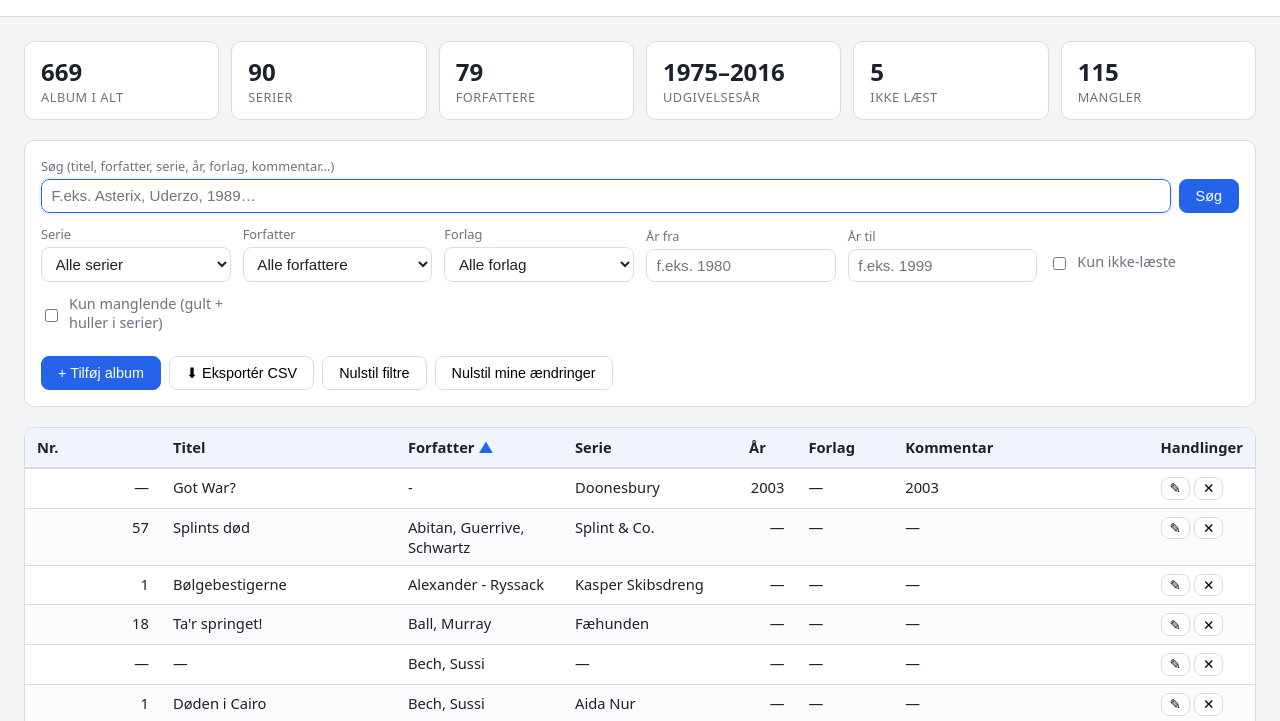
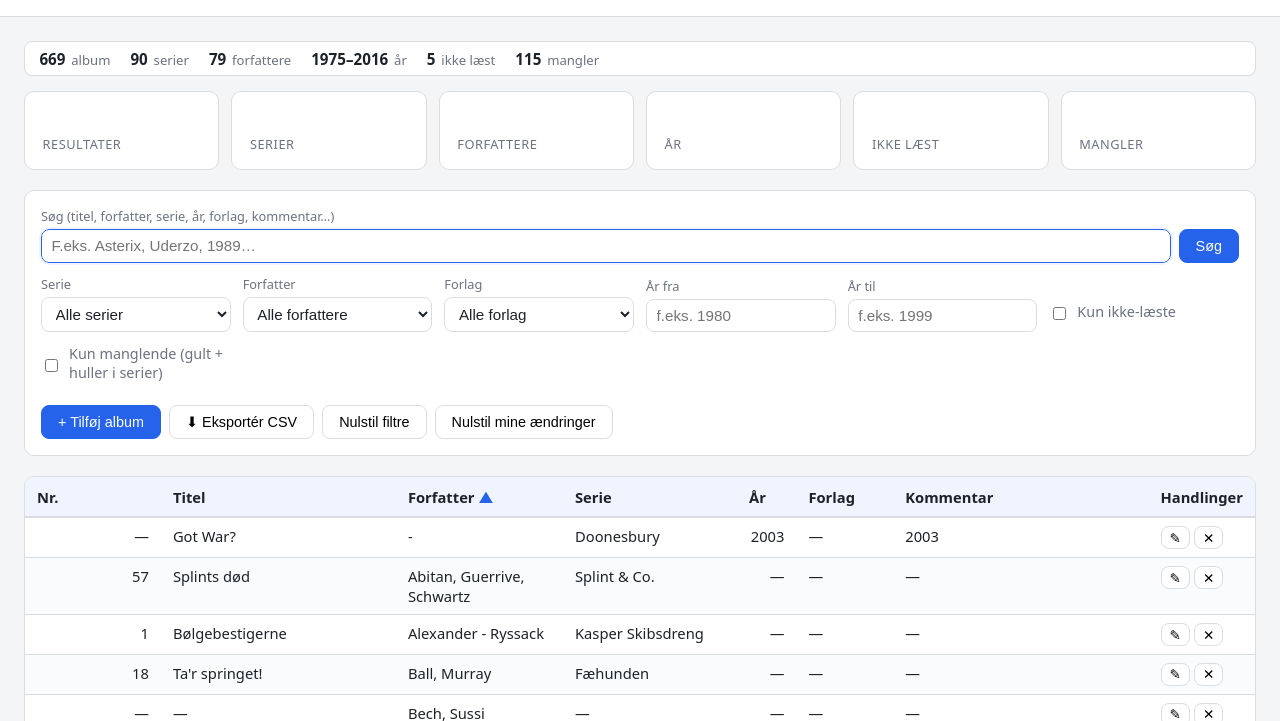
Before and after one commit to jenswclausen-python/Tegneserier, a plain HTML site: page index.html in a window 1280 px wide. Shown: the part 76-797 px from the top of the page. Drawn offline with Linux system fonts and the light colour scheme.

Commit message:
Kompakt statistik-linje + bokse med søgeresultater
- De 6 øverste statistikbokse er nu én smal, lav linje
- Nye større bokse under: viser resultater/serier/forfattere/år/
  ikke-læst/mangler for den aktuelle søgning/filtrering — tomme ved
  ren index-visning (harAktivSoegning)
- 6 nye tests for harAktivSoegning; index.html regenereret

Co-authored-by: jenswclausen-python <jenswclausen-python@users.noreply.github.com>

```diff
--- a/index.html
+++ b/index.html
@@ -30,9 +30,22 @@
   header h1 { margin: 0; font-size: 1.4rem; }
   header p { margin: 0.25rem 0 0; color: var(--muted); font-size: 0.9rem; }
   main { padding: 1.5rem; max-width: 1400px; margin: 0 auto; }
-  .stat-kort {
+  .stat-linje {
+    display: flex;
+    flex-wrap: wrap;
+    gap: 0.4rem 1.25rem;
+    background: var(--kort);
+    border: 1px solid var(--kant);
+    border-radius: 8px;
+    padding: 0.4rem 0.9rem;
+    margin-bottom: 0.9rem;
+    font-size: 0.82rem;
+    color: var(--muted);
+  }
+  .stat-linje b { color: var(--tekst); font-size: 0.95rem; margin-right: 0.15rem; }
+  .resultat-kort {
     display: grid;
-    grid-template-columns: repeat(auto-fit, minmax(140px, 1fr));
+    grid-template-columns: repeat(auto-fit, minmax(150px, 1fr));
     gap: 0.75rem;
     margin-bottom: 1.25rem;
   }
@@ -40,9 +53,9 @@
     background: var(--kort);
     border: 1px solid var(--kant);
     border-radius: 10px;
-    padding: 0.8rem 1rem;
+    padding: 1rem 1.1rem;
   }
-  .stat .vaerdi { font-size: 1.5rem; font-weight: 700; }
+  .stat .vaerdi { font-size: 1.7rem; font-weight: 700; min-height: 1.7rem; }
   .stat .etiket { color: var(--muted); font-size: 0.8rem; text-transform: uppercase; letter-spacing: 0.04em; }
   .styring {
     background: var(--kort);
@@ -160,13 +173,22 @@
   <p>Oversigt over din tegneseriesamling — søg, filtrer, og tilføj/rediger album direkte her. Ændringer gemmes i browseren og kan eksporteres til CSV.</p>
 </header>
 <main>
-  <section class="stat-kort">
-    <div class="stat"><div class="vaerdi" id="stat-album">–</div><div class="etiket">Album i alt</div></div>
-    <div class="stat"><div class="vaerdi" id="stat-serier">–</div><div class="etiket">Serier</div></div>
-    <div class="stat"><div class="vaerdi" id="stat-forfattere">–</div><div class="etiket">Forfattere</div></div>
-    <div class="stat"><div class="vaerdi" id="stat-aar">–</div><div class="etiket">Udgivelsesår</div></div>
-    <div class="stat"><div class="vaerdi" id="stat-ulaest">–</div><div class="etiket">Ikke læst</div></div>
-    <div class="stat"><div class="vaerdi" id="stat-mangler">–</div><div class="etiket">Mangler</div></div>
+  <section class="stat-linje">
+    <span class="stat-punkt"><b id="stat-album">–</b> album</span>
+    <span class="stat-punkt"><b id="stat-serier">–</b> serier</span>
+    <span class="stat-punkt"><b id="stat-forfattere">–</b> forfattere</span>
+    <span class="stat-punkt"><b id="stat-aar">–</b> år</span>
+    <span class="stat-punkt"><b id="stat-ulaest">–</b> ikke læst</span>
+    <span class="stat-punkt"><b id="stat-mangler">–</b> mangler</span>
+  </section>
+
+  <section class="resultat-kort">
+    <div class="stat"><div class="vaerdi" id="res-album"></div><div class="etiket">Resultater</div></div>
+    <div class="stat"><div class="vaerdi" id="res-serier"></div><div class="etiket">Serier</div></div>
+    <div class="stat"><div class="vaerdi" id="res-forfattere"></div><div class="etiket">Forfattere</div></div>
+    <div class="stat"><div class="vaerdi" id="res-aar"></div><div class="etiket">År</div></div>
+    <div class="stat"><div class="vaerdi" id="res-ulaest"></div><div class="etiket">Ikke læst</div></div>
+    <div class="stat"><div class="vaerdi" id="res-mangler"></div><div class="etiket">Mangler</div></div>
   </section>
 
   <section class="styring">
@@ -369,6 +391,12 @@ window.TEGNESERIER = [{"titel": "Djævelens orgel", "forfatter": "", "serie": ""
     };
   }
 
+  function harAktivSoegning(state) {
+    var aarFra = state.aarFra !== "" && state.aarFra !== null && state.aarFra !== undefined;
+    var aarTil = state.aarTil !== "" && state.aarTil !== null && state.aarTil !== undefined;
+    return !!(txt(state.q).trim() || state.serie || state.forfatter || state.forlag || aarFra || aarTil || state.kunUlaest || state.kunManglende);
+  }
+
   var OVERLAY_KEY = "tegneserier-overlay-v1";
 
   function tomtOverlay() {
@@ -419,7 +447,7 @@ window.TEGNESERIER = [{"titel": "Djævelens orgel", "forfatter": "", "serie": ""
     return head.join(";") + "\n" + rows.map(function (r) { return head.map(function (h) { return esc(r[h]); }).join(";"); }).join("\n");
   }
 
-  var api = { filtrer: filtrer, sorter: sorter, unikke: unikke, statistik: statistik, soegeTekst: soegeTekst, txt: txt, tomtOverlay: tomtOverlay, laesOverlay: laesOverlay, gemOverlay: gemOverlay, anvendOverlay: anvendOverlay, tilCsv: tilCsv, OVERLAY_KEY: OVERLAY_KEY };
+  var api = { filtrer: filtrer, sorter: sorter, unikke: unikke, statistik: statistik, soegeTekst: soegeTekst, txt: txt, harAktivSoegning: harAktivSoegning, tomtOverlay: tomtOverlay, laesOverlay: laesOverlay, gemOverlay: gemOverlay, anvendOverlay: anvendOverlay, tilCsv: tilCsv, OVERLAY_KEY: OVERLAY_KEY };
   if (typeof module !== "undefined" && module.exports) module.exports = api;
   global.Dashboard = api;
 
@@ -490,6 +518,17 @@ window.TEGNESERIER = [{"titel": "Djævelens orgel", "forfatter": "", "serie": ""
     $("stat-mangler").textContent = s.mangler;
   }
 
+  function renderResultater(fundne) {
+    var tom = !harAktivSoegning(state);
+    var s = statistik(fundne);
+    $("res-album").textContent = tom ? "" : String(fundne.length);
+    $("res-serier").textContent = tom ? "" : String(s.serier);
+    $("res-forfattere").textContent = tom ? "" : String(s.forfattere);
+    $("res-aar").textContent = tom ? "" : s.aarMin === null ? "—" : s.aarMin + "–" + s.aarMax;
+    $("res-ulaest").textContent = tom ? "" : String(s.ikkeLaest);
+    $("res-mangler").textContent = tom ? "" : String(s.mangler);
+  }
+
   function renderTabel() {
     var fundne = sorter(filtrer(DATA, state), state.sortKey, state.sortDir);
     var tbody = $("tbody");
@@ -529,6 +568,7 @@ window.TEGNESERIER = [{"titel": "Djævelens orgel", "forfatter": "", "serie": ""
     });
     tbody.appendChild(frag);
     $("antal").textContent = "Viser " + fundne.length + " af " + DATA.length + " album";
+    renderResultater(fundne);
   }
 
   function render() {
```
Also changed, not shown: app.js (+19 -1 lines), scripts/test_dashboard.js (+7 -0 lines), template.html (+33 -11 lines), 1 other file.
